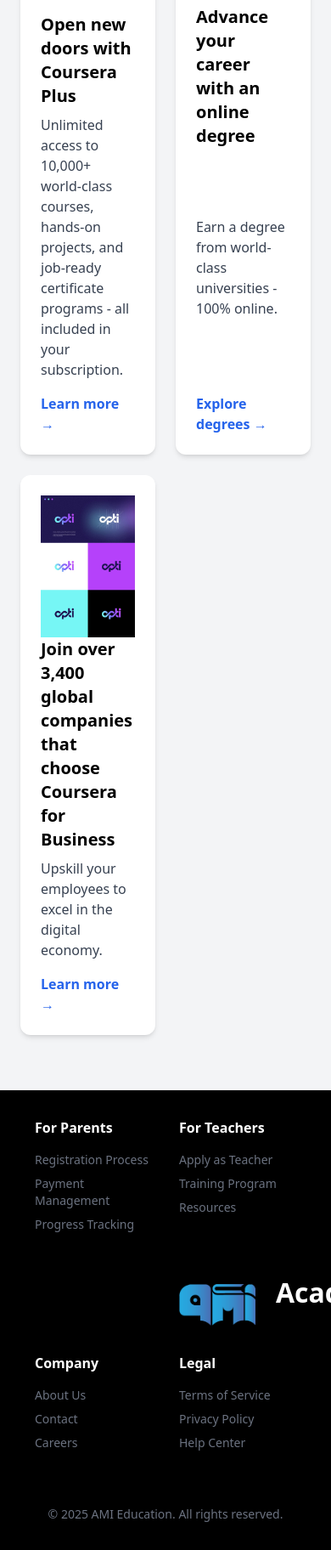
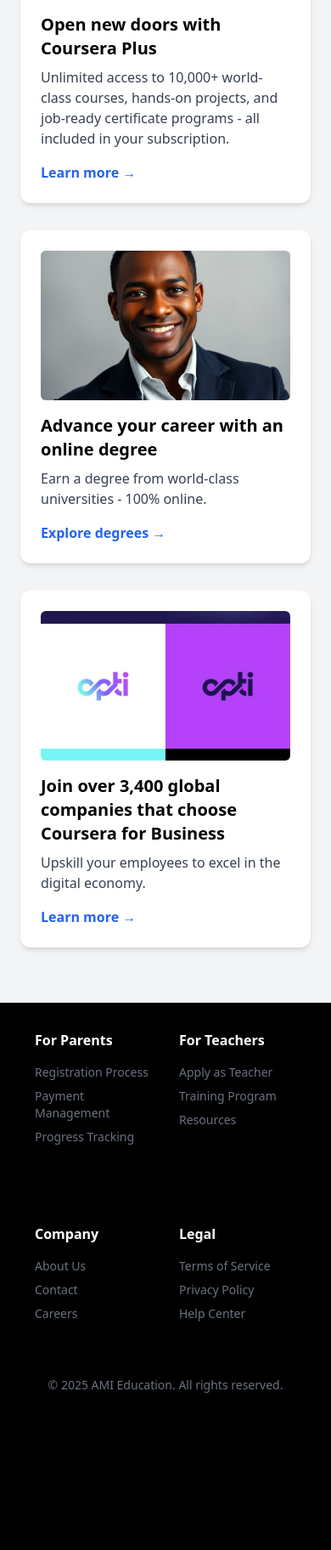
Before and after one commit to Petero-brandel/Ami-Teachers-On-Training, a Django app: page / in a window 390 px wide; the page is wider, and only the part inside the window is pictured. Shown: the part 1244-3068 px from the top of that part at 85% size. After the commit the page ends 2883 px from the top of that part, so only its background shows below. Run offline with Django 5.2, Linux system fonts and the light colour scheme; some libraries are stand-ins or nearby versions.

Commit message:
improved mobile responsiveness

```diff
--- a/core/templates/core/components/features.html
+++ b/core/templates/core/components/features.html
@@ -1,25 +1,30 @@
 {% extends "core/base.html" %}
 {% load static %}
 {% block content %}
-<section class="bg-gray-100 flex justify-center items-center min-h-screen">
-    <div class="w-full max-w-6xl grid grid-cols-1 sm:grid-cols-2 lg:grid-cols-3 gap-6 p-6">
-        <div class="bg-white rounded-xl p-6 shadow-md flex flex-col justify-between">
-            <img src="https://source.unsplash.com/500x300/?certificate,graduation" alt="Coursera Plus" class="w-full h-44 object-cover rounded-md mb-4">
-            <h2 class="text-xl font-semibold text-black mb-2">Open new doors with Coursera Plus</h2>
-            <p class="text-gray-700 mb-4">Unlimited access to 10,000+ world-class courses, hands-on projects, and job-ready certificate programs - all included in your subscription.</p>
-            <a href="#" class="text-blue-600 font-bold hover:underline">Learn more →</a>
+<section class="bg-gray-100 gap-8 sm:block md:block xl:flex lg:flex justify-center items-center min-h-screen">
+    <div class="w-full max-w-6xl sm:gap-6 sm:p-6 sm:space-y-8">
+        <!-- Card 1 -->
+        <div class="bg-white rounded-xl p-4 sm:p-6 shadow-md flex flex-col justify-between">
+            <img src="https://source.unsplash.com/500x300/?certificate,graduation" alt="Coursera Plus" class="w-full h-40 sm:h-44 object-cover rounded-md mb-4">
+            <h2 class="text-lg sm:text-xl font-semibold text-black mb-2">Open new doors with Coursera Plus</h2>
+            <p class="text-sm sm:text-base text-gray-700 mb-4">Unlimited access to 10,000+ world-class courses, hands-on projects, and job-ready certificate programs - all included in your subscription.</p>
+            <a href="#" class="text-sm sm:text-base text-blue-600 font-bold hover:underline">Learn more →</a>
         </div>
-        <div class="bg-white rounded-xl p-6 shadow-md flex flex-col justify-between">
-            <img src="{% static '/images/man.jpg'%}">
-            <h2 class="text-xl font-semibold text-black mb-2">Advance your career with an online degree</h2>
-            <p class="text-gray-700 mb-4">Earn a degree from world-class universities - 100% online.</p>
-            <a href="#" class="text-blue-600 font-bold hover:underline">Explore degrees →</a>
+
+        <!-- Card 2 -->
+        <div class="bg-white rounded-xl p-4 sm:p-6 shadow-md flex flex-col justify-between">
+            <img src="{% static '/images/man.jpg' %}" alt="Online Degree" class="w-full h-40 sm:h-44 object-cover rounded-md mb-4">
+            <h2 class="text-lg sm:text-xl font-semibold text-black mb-2">Advance your career with an online degree</h2>
+            <p class="text-sm sm:text-base text-gray-700 mb-4">Earn a degree from world-class universities - 100% online.</p>
+            <a href="#" class="text-sm sm:text-base text-blue-600 font-bold hover:underline">Explore degrees →</a>
         </div>
-        <div class="bg-white rounded-xl p-6 shadow-md flex flex-col justify-between">
-            <img src="{% static '/images/me.jpeg'%}">
-            <h2 class="text-xl font-semibold text-black mb-2">Join over 3,400 global companies that choose Coursera for Business</h2>
-            <p class="text-gray-700 mb-4">Upskill your employees to excel in the digital economy.</p>
-            <a href="#" class="text-blue-600 font-bold hover:underline">Learn more →</a>
+
+        <!-- Card 3 -->
+        <div class="bg-white rounded-xl p-4 sm:p-6 shadow-md flex flex-col justify-between">
+            <img src="{% static '/images/me.jpeg' %}" alt="Coursera for Business" class="w-full h-40 sm:h-44 object-cover rounded-md mb-4">
+            <h2 class="text-lg sm:text-xl font-semibold text-black mb-2">Join over 3,400 global companies that choose Coursera for Business</h2>
+            <p class="text-sm sm:text-base text-gray-700 mb-4">Upskill your employees to excel in the digital economy.</p>
+            <a href="#" class="text-sm sm:text-base text-blue-600 font-bold hover:underline">Learn more →</a>
         </div>
     </div>
 </section>
--- a/core/templates/core/components/footer.html
+++ b/core/templates/core/components/footer.html
@@ -32,8 +32,7 @@
             <li>
               <Link href="#">Resources</Link>
               <div class="flex mt-[80px] w-[800px]">
-                <img class='w-[90px] h-auto mr-6 sm:' src="{% static '\images\asset-b.png'%}">
-                <h1 class="font-extrabold text-[32px] text-white">Academic Medic Institute</h1>
+
              </div>
             </li>
 
--- a/core/templates/core/components/nav.html
+++ b/core/templates/core/components/nav.html
@@ -7,7 +7,7 @@
     <div class="container mx-auto flex justify-between items-center">
 
         <!-- Logo -->
-        <div class="text-xl font-bold ml-4">
+        <div class="text-xl font-bold ml-0">
             <img class='lg:w-[80px] h-auto sm:w-8 ' src="{% static '\images\asset-6.png'%}">
         </div>
 
--- a/theme/static/css/dist/styles.css
+++ b/theme/static/css/dist/styles.css
@@ -901,8 +897,8 @@
   display: none;
 }
 
-.h-44 {
-  height: 11rem;
+.h-40 {
+  height: 10rem;
 }
 
 .h-6 {
@@ -957,24 +945,12 @@
   width: 800px;
 }
 
-.w-\[80px\] {
-  width: 80px;
-}
-
 .w-\[900px\] {
   width: 900px;
 }
 
-.w-\[90px\] {
-  width: 90px;
-}
-
 .w-full {
   width: 100%;
-}
-
-.w-1 {
-  width: 0.25rem;
 }
 
 .max-w-5xl {
@@ -1015,8 +991,8 @@
   justify-content: space-between;
 }
 
-.gap-6 {
-  gap: 1.5rem;
+.gap-4 {
+  gap: 1rem;
 }
 
 .gap-8 {
@@ -1238,10 +1209,6 @@
 
 .text-\[10px\] {
   font-size: 10px;
-}
-
-.text-\[32px\] {
-  font-size: 32px;
 }
 
 .text-base {
@@ -1446,12 +1413,16 @@
 }
 
 @media (min-width: 340px) {
-  .sm\:w-1 {
-    width: 0.25rem;
-  }
-
-  .sm\:w-6 {
-    width: 1.5rem;
+  .sm\:mb-4 {
+    margin-bottom: 1rem;
+  }
+
+  .sm\:block {
+    display: block;
+  }
+
+  .sm\:h-44 {
+    height: 11rem;
   }
 
   .sm\:w-8 {
@@ -1460,6 +1431,24 @@
 
   .sm\:grid-cols-2 {
     grid-template-columns: repeat(2, minmax(0, 1fr));
+  }
+
+  .sm\:gap-6 {
+    gap: 1.5rem;
+  }
+
+  .sm\:space-y-8 > :not([hidden]) ~ :not([hidden]) {
+    --tw-space-y-reverse: 0;
+    margin-top: calc(2rem * calc(1 - var(--tw-space-y-reverse)));
+    margin-bottom: calc(2rem * var(--tw-space-y-reverse));
+  }
+
+  .sm\:p-6 {
+    padding: 1.5rem;
+  }
+
+  .sm\:p-4 {
+    padding: 1rem;
   }
 
   .sm\:px-6 {
@@ -1476,6 +1469,11 @@
     line-height: 2.25rem;
   }
 
+  .sm\:text-base {
+    font-size: 1rem;
+    line-height: 1.5rem;
+  }
+
   .sm\:text-xl {
     font-size: 1.25rem;
     line-height: 1.75rem;
```
Also changed, not shown: other parts of theme/static/css/dist/styles.css (+14 -37 lines).
